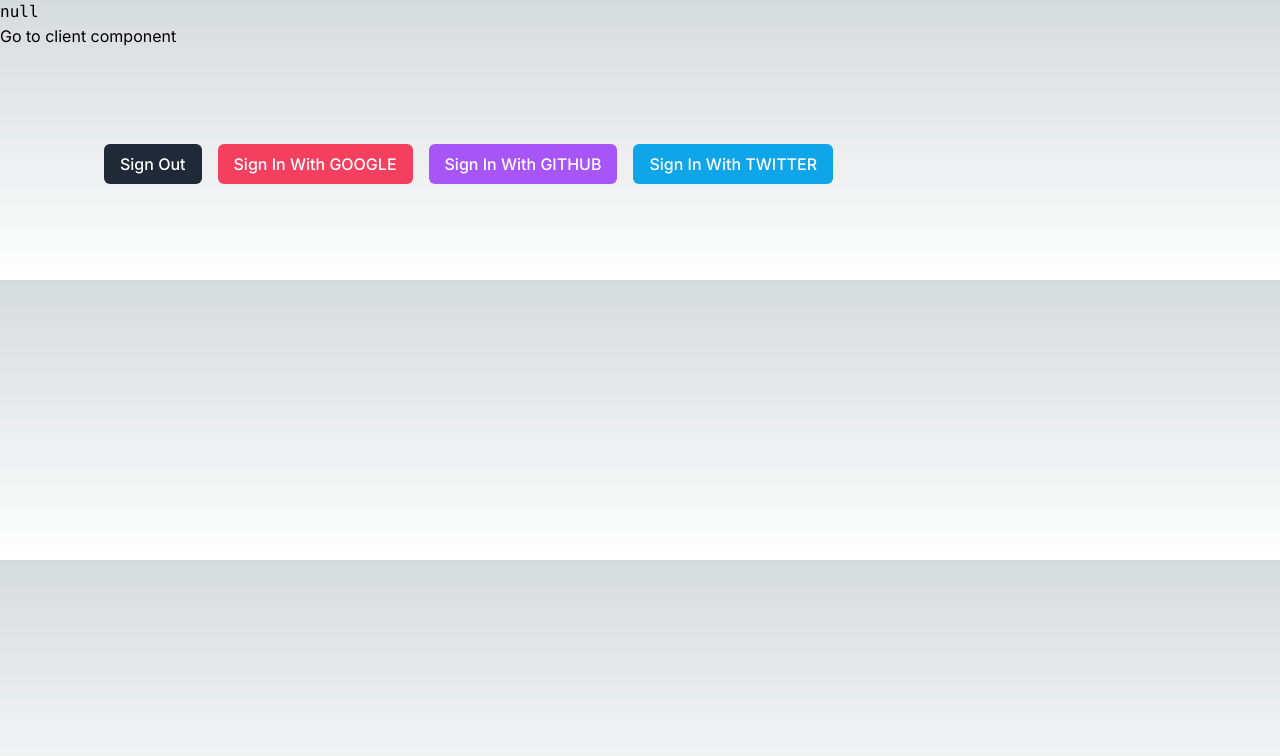
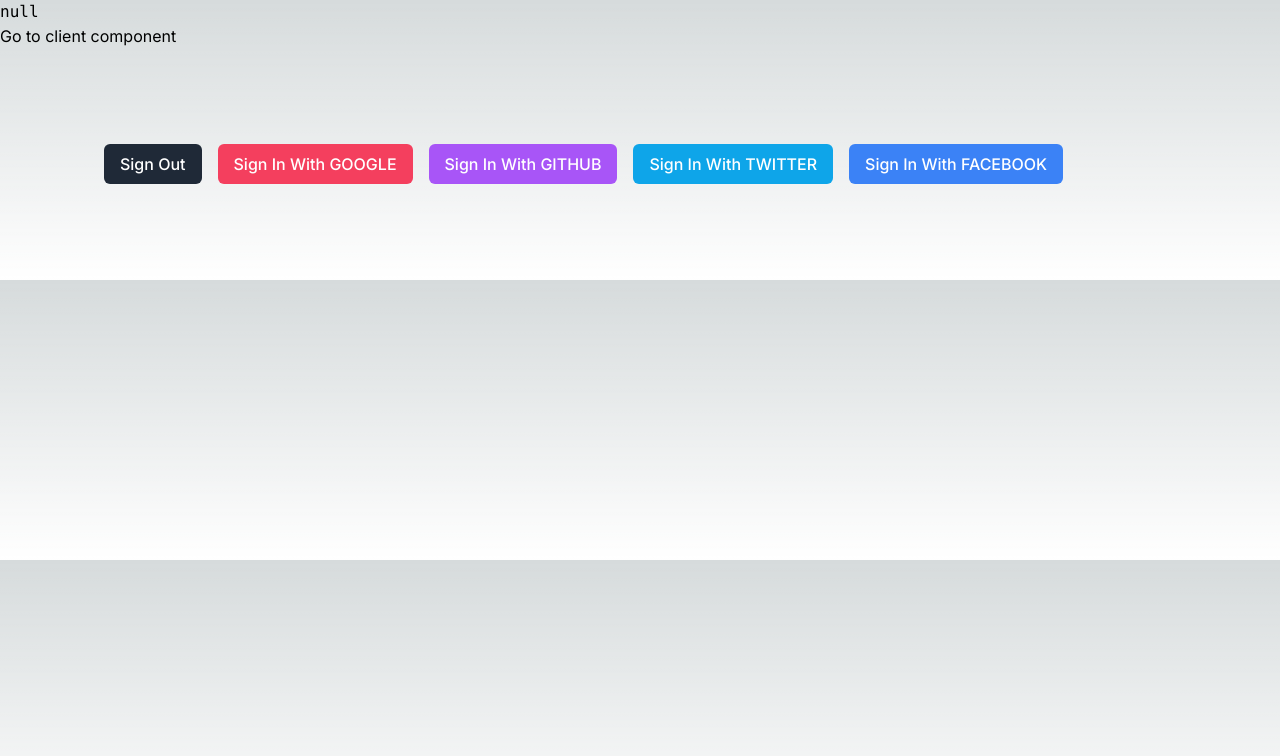
Before and after one commit to saheemshafi/nextauth-practice, a Next.js app: page / in a window 1280 px wide. Shown: the top 756 px of the page. Built offline with nearby package versions, Linux system fonts and the light colour scheme; no server answers.

Commit message:
facebook login

```diff
--- a/src/app/page.tsx
+++ b/src/app/page.tsx
@@ -24,6 +24,9 @@
         <span className="py-2 px-4 font-medium rounded-md bg-sky-500 text-white inline-block mx-2">
           <SignInBtn provider="twitter"/>
         </span>
+        <span className="py-2 px-4 font-medium rounded-md bg-blue-500 text-white inline-block mx-2">
+          <SignInBtn provider="facebook"/>
+        </span>
       </main>
     </>
   );
```
